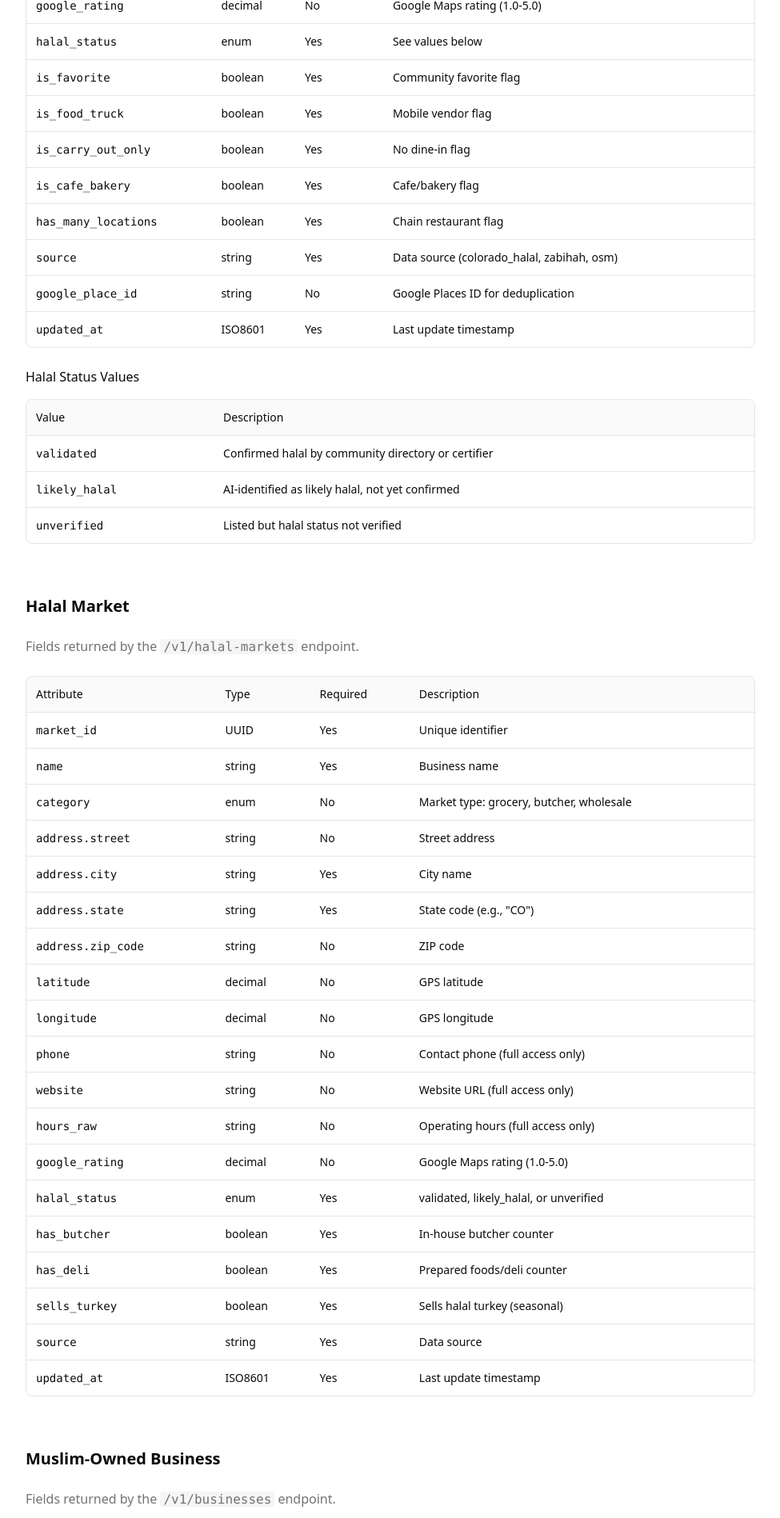
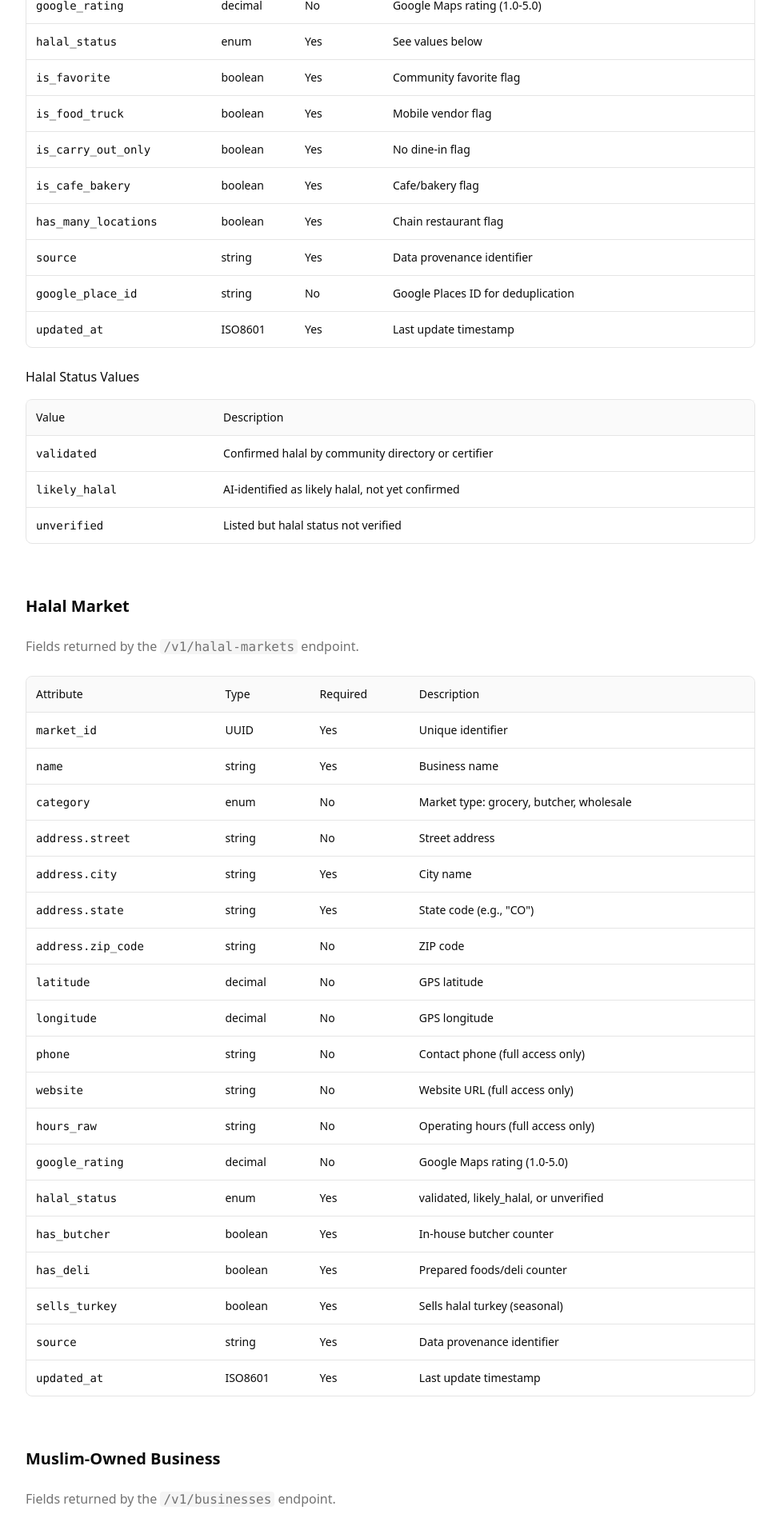
Before and after one commit to hududed/bayanlab-web, a Next.js app: page /docs/attributes in a window 1280 px wide. Shown: the part 939-2837 px from the top of the page at 80% size, without its empty margins (304-1279 px from the left). Built offline with nearby package versions, Linux system fonts and the light colour scheme.

Commit message:
Hide data source names in API documentation
- Changed "Data source (colorado_halal, zabihah, osm)" to "Data provenance identifier"
- Keeps the field documented but doesn't expose specific data sources

```diff
--- a/app/docs/attributes/page.tsx
+++ b/app/docs/attributes/page.tsx
@@ -152,7 +152,7 @@ export default function AttributesPage() {
                 <td className="p-3"><code>source</code></td>
                 <td className="p-3">string</td>
                 <td className="p-3">Yes</td>
-                <td className="p-3">Data source (colorado_halal, zabihah, osm)</td>
+                <td className="p-3">Data provenance identifier</td>
               </tr>
               <tr className="border-b">
                 <td className="p-3"><code>google_place_id</code></td>
@@ -323,7 +323,7 @@ export default function AttributesPage() {
                 <td className="p-3"><code>source</code></td>
                 <td className="p-3">string</td>
                 <td className="p-3">Yes</td>
-                <td className="p-3">Data source</td>
+                <td className="p-3">Data provenance identifier</td>
               </tr>
               <tr>
                 <td className="p-3"><code>updated_at</code></td>
```
